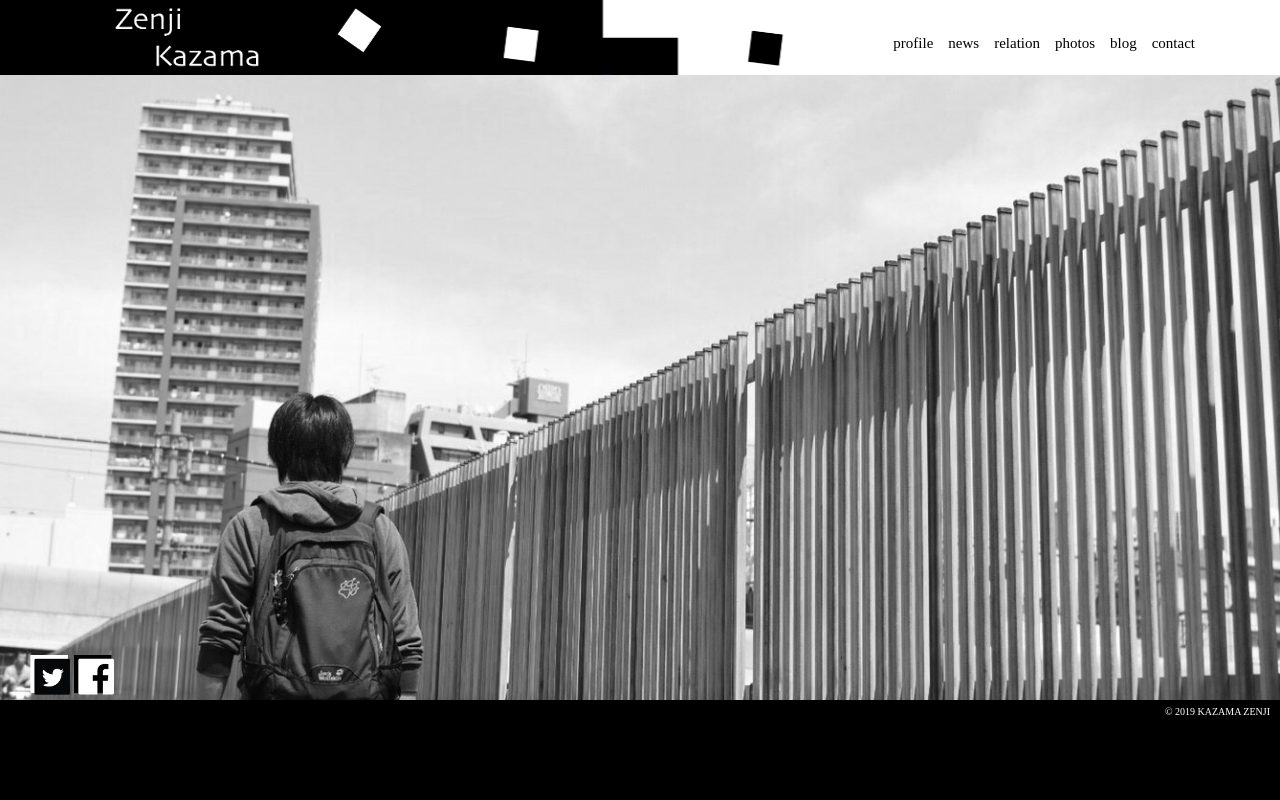
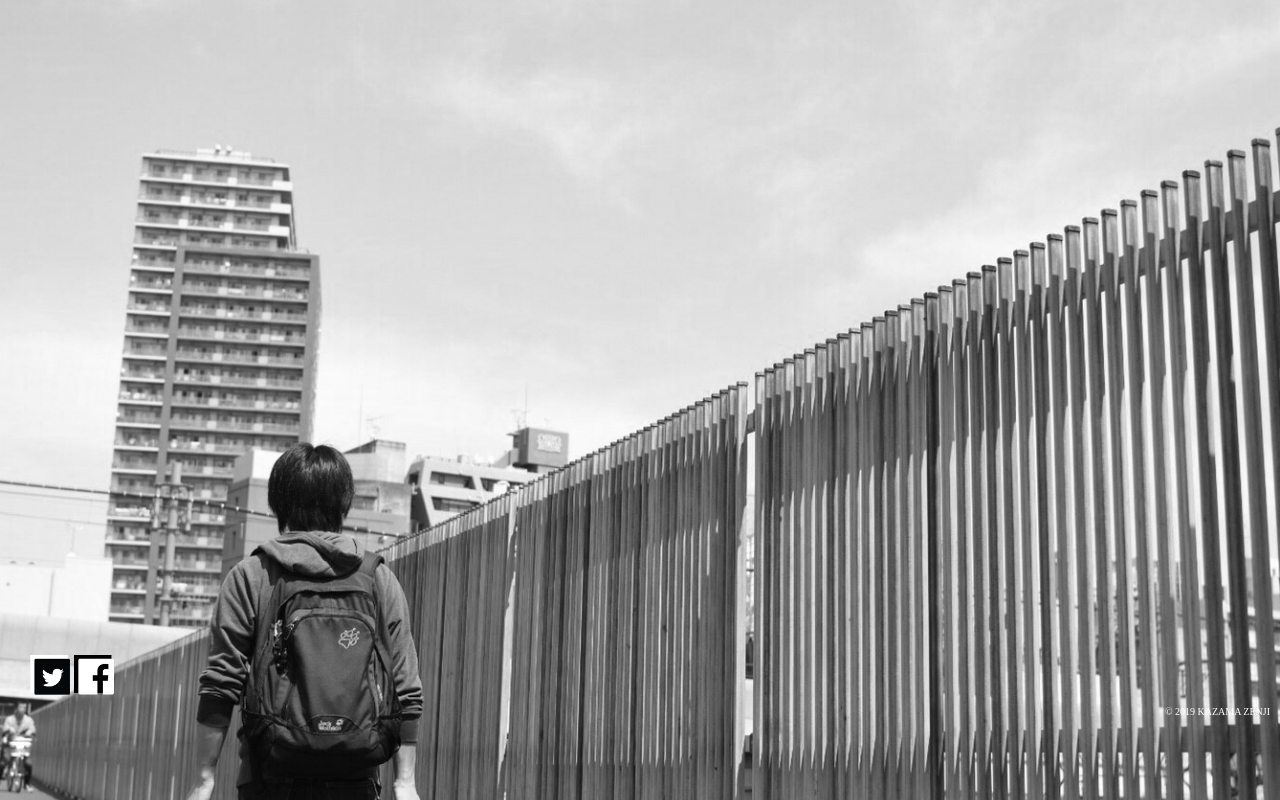
Before and after one commit to V1T4N/ReGEX_webpage, a plain HTML site: page index.html in a window 1280 px wide. Drawn offline with nearby package versions, Linux system fonts and the light colour scheme.

Commit message:
ready for migration

```diff
--- a/index.html
+++ b/index.html
@@ -12,8 +12,8 @@
 </head>
 
 <body id="top">
-    <header id="header">
-    </header>
+    <!-- <header id="header">
+    </header> -->
 
     <footer id="footer">
     </footer>
--- a/style/style.css
+++ b/style/style.css
@@ -22,7 +22,7 @@ body {
     height: 100%;
     width: 100%;
     background-color: white;
-    /* position: absolute; */
+    position: absolute;
 }
 
 .contents {
```
